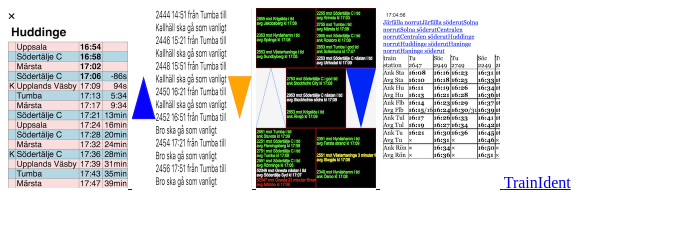
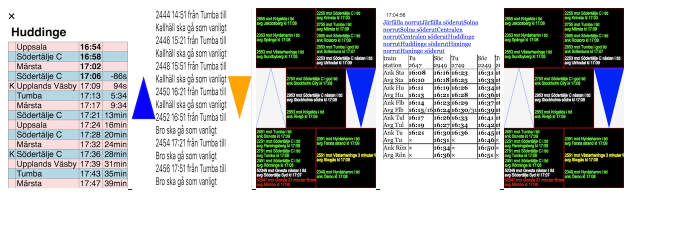
Before and after one commit to rhersen/netlify-index, a plain HTML site: page index.html in a window 1280 px wide. Shown: the whole page, without its empty margins (0-679 px from the left). Drawn offline with Linux system fonts and the light colour scheme.

Commit message:
Update index.html

```diff
--- a/index.html
+++ b/index.html
@@ -21,8 +21,8 @@
     <a href="https://sheet-react.netlify.app/">
       <img src="sheet.png" width="120" alt="sheet" />
     </a>
-    <a href="https://distracted-yalow-4fcd07.netlify.com">
-      TrainIdent
+    <a href="https://text-hersen.netlify.app/">
+      <img src="text-react-app.png" width="120" alt="text" />
     </a>
   </body>
 </html>
```
